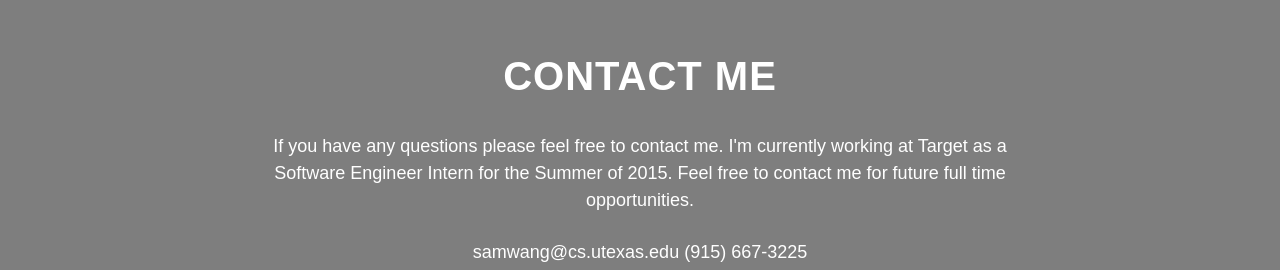
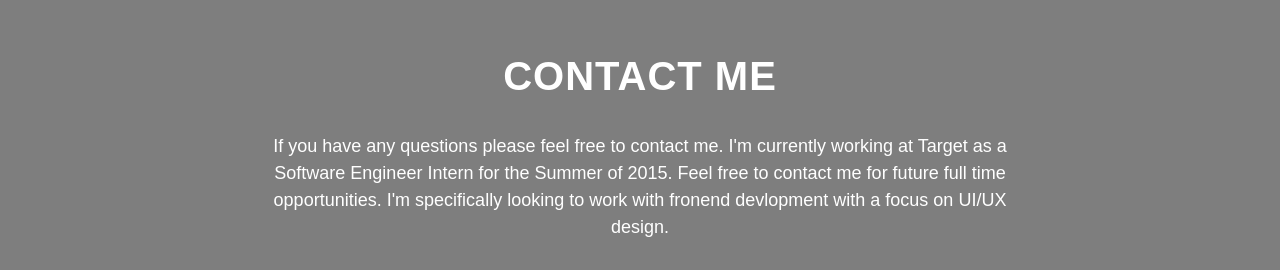
Before and after one commit to samguwang/samguwang.github.io, a plain HTML site: page index.html in a window 1280 px wide. Shown: the part 2360-2630 px from the top of the page. Drawn offline with nearby package versions, Linux system fonts and the light colour scheme; a web font is replaced by a local one.

Commit message:
Added to contact me

```diff
--- a/index.html
+++ b/index.html
@@ -96,7 +96,7 @@
         <div class="row">
             <div class="col-lg-8 col-lg-offset-2">
                 <h2>Contact Me</h2>
-                <p>If you have any questions please feel free to contact me. I'm currently working at Target as a Software Engineer Intern for the Summer of 2015. Feel free to contact me for future full time opportunities.</p>
+                <p>If you have any questions please feel free to contact me. I'm currently working at Target as a Software Engineer Intern for the Summer of 2015. Feel free to contact me for future full time opportunities. I'm specifically looking to work with fronend devlopment with a focus on UI/UX design.</p>
                 <p>samwang@cs.utexas.edu            (915) 667-3225</p>
 
                 <ul class="list-inline banner-social-buttons">
```
